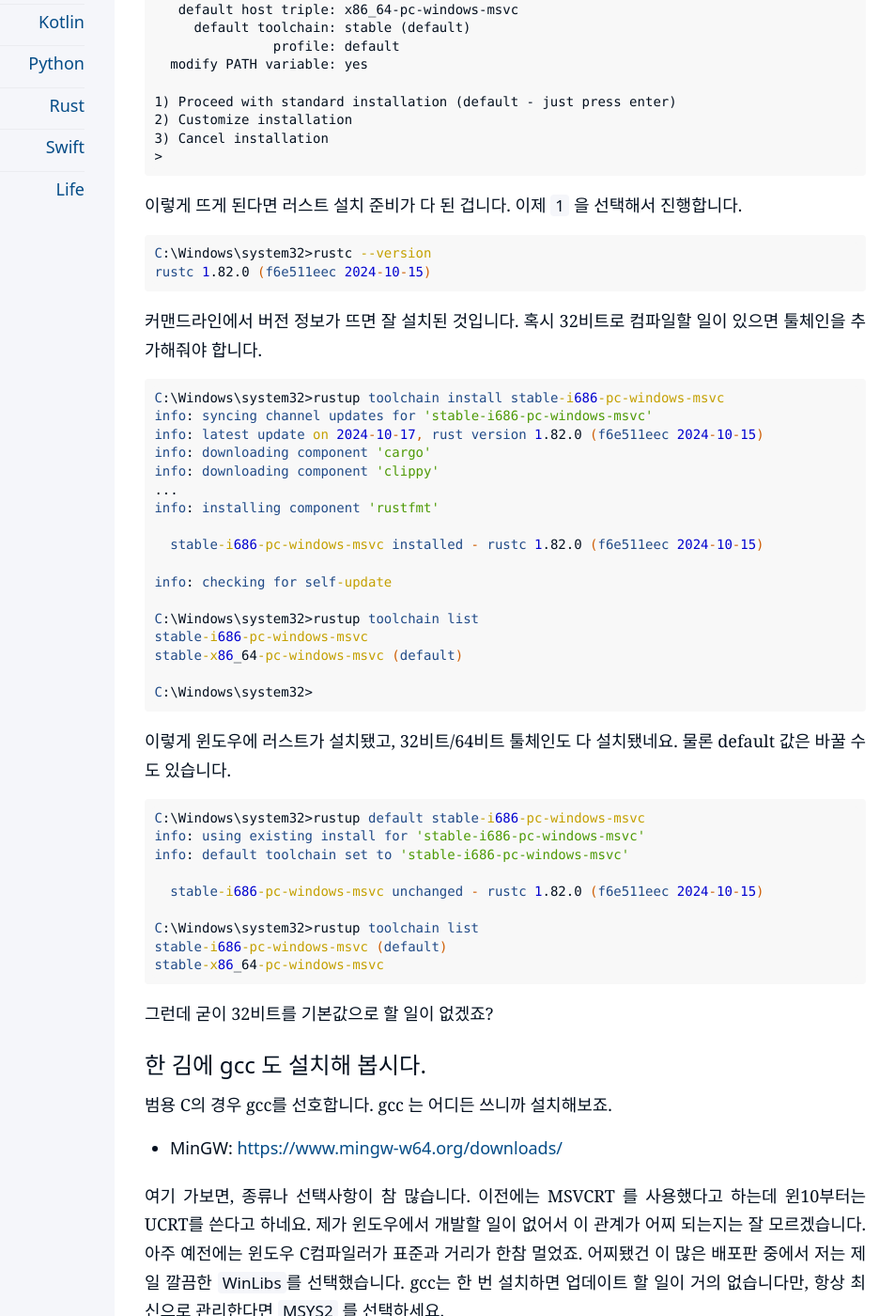
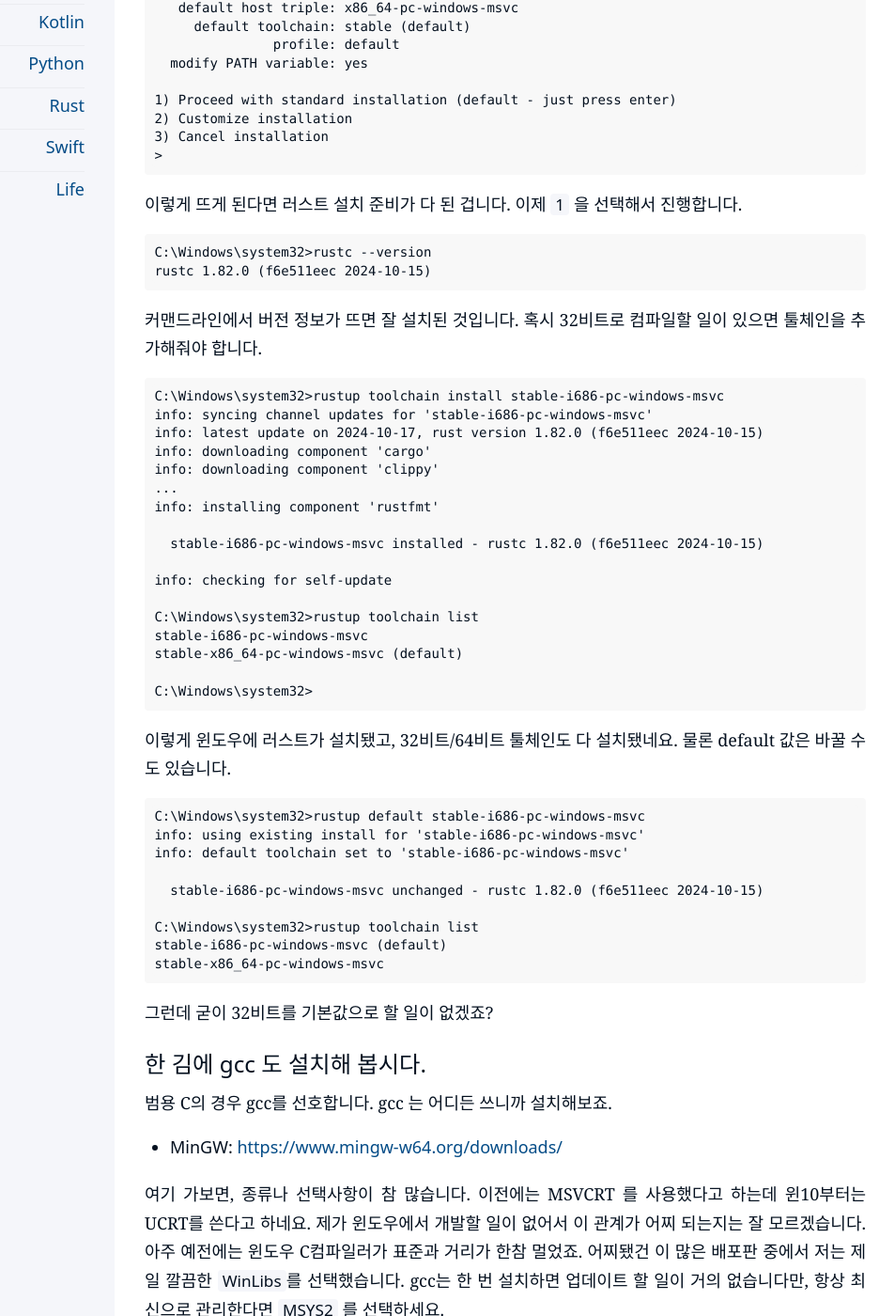
Before and after one commit to kiroshin/kiroshin.github.io, a Jekyll site: the page built from _posts/2024-10-28-rust-windows-install.md, in a window 1280 px wide and 1400 px high, scrolled down 2653 px. Shown: the whole window at 94% size, without its empty margins (198-1151 px from the left). Built offline with Jekyll 4.4.1, drawn with Linux system fonts in a browser that asks for light colours; some of the changed text lies outside the part shown.

Commit message:
Update 2024-10-28-rust-windows-install.md

````diff
--- a/_posts/2024-10-28-rust-windows-install.md
+++ b/_posts/2024-10-28-rust-windows-install.md
@@ -13,11 +13,11 @@ brief: 맥이나 리눅스에서는 간편하게 개발환경을 구축할 수
 * <https://forge.rust-lang.org/infra/other-installation-methods.html#standalone-installers>
 
 위 링크에서 윈도우 버전에 해당하는 인스탈러를 받아서 설치하면 됩니다.
-- `aarch64-pc-windows-msvc`
-- `i686-pc-windows-gnu`
-- `i686-pc-windows-msvc`
-- `x86_64-pc-windows-gnu`
-- `x86_64-pc-windows-msvc`
+- aarch64-pc-windows-msvc
+- i686-pc-windows-gnu
+- i686-pc-windows-msvc
+- x86_64-pc-windows-gnu
+- x86_64-pc-windows-msvc
 
 이 중에서, 32비트로 컴파일하려면 `i686`을, 64비트로 컴파일 하려면 `x86_64`을 받으면 됩니다. 호환을 위해 msvc 버전으로 하는 게 정신건강에 좋습니다. 아마 대부분 64비트 윈도우를 사용할 것이므로 `x86_64-pc-windows-msvc`를 선택하면 됩니다. 현재 stable (1.82.0) 입니다.
 
@@ -82,14 +82,14 @@ Current installation options:
 
 이렇게 뜨게 된다면 러스트 설치 준비가 다 된 겁니다. 이제 `1` 을 선택해서 진행합니다.
 
-```bat
+```
 C:\Windows\system32>rustc --version
 rustc 1.82.0 (f6e511eec 2024-10-15)
 ```
 
 커맨드라인에서 버전 정보가 뜨면 잘 설치된 것입니다. 혹시 32비트로 컴파일할 일이 있으면 툴체인을 추가해줘야 합니다.
 
-```bat
+```
 C:\Windows\system32>rustup toolchain install stable-i686-pc-windows-msvc
 info: syncing channel updates for 'stable-i686-pc-windows-msvc'
 info: latest update on 2024-10-17, rust version 1.82.0 (f6e511eec 2024-10-15)
@@ -111,7 +111,7 @@ C:\Windows\system32>
 
 이렇게 윈도우에 러스트가 설치됐고, 32비트/64비트 툴체인도 다 설치됐네요. 물론 default 값은 바꿀 수도 있습니다.
 
-```bat
+```
 C:\Windows\system32>rustup default stable-i686-pc-windows-msvc
 info: using existing install for 'stable-i686-pc-windows-msvc'
 info: default toolchain set to 'stable-i686-pc-windows-msvc'
@@ -154,7 +154,7 @@ stable-x86_64-pc-windows-msvc
 
 이렇게 했으면 커맨드라인에서 확인해봅니다.
 
-```bat
+```
 C:\Windows\system32>gcc --version
 gcc (MinGW-W64 x86_64-ucrt-posix-seh, built by Brecht Sanders, r2) 14.2.0
 Copyright (C) 2024 Free Software Foundation, Inc.
@@ -166,7 +166,7 @@ C:\Windows\system32>
 
 됐습니다. 그런데 `C:\mingw64\bin` 에 가보면 `mingw32-make.exe` 파일이 있어요. 음.. 이대로 두면 불편하니까 `make.exe` 라는 이름으로 하드링크 합니다(그냥 복사해도 상관없습니다).
 
-```bat
+```
 C:\mingw64\bin>mklink /h "make.exe" "mingw32-make.exe"
 하드 링크 작성: make.exe <<===>> mingw32-make.exe
 
````
